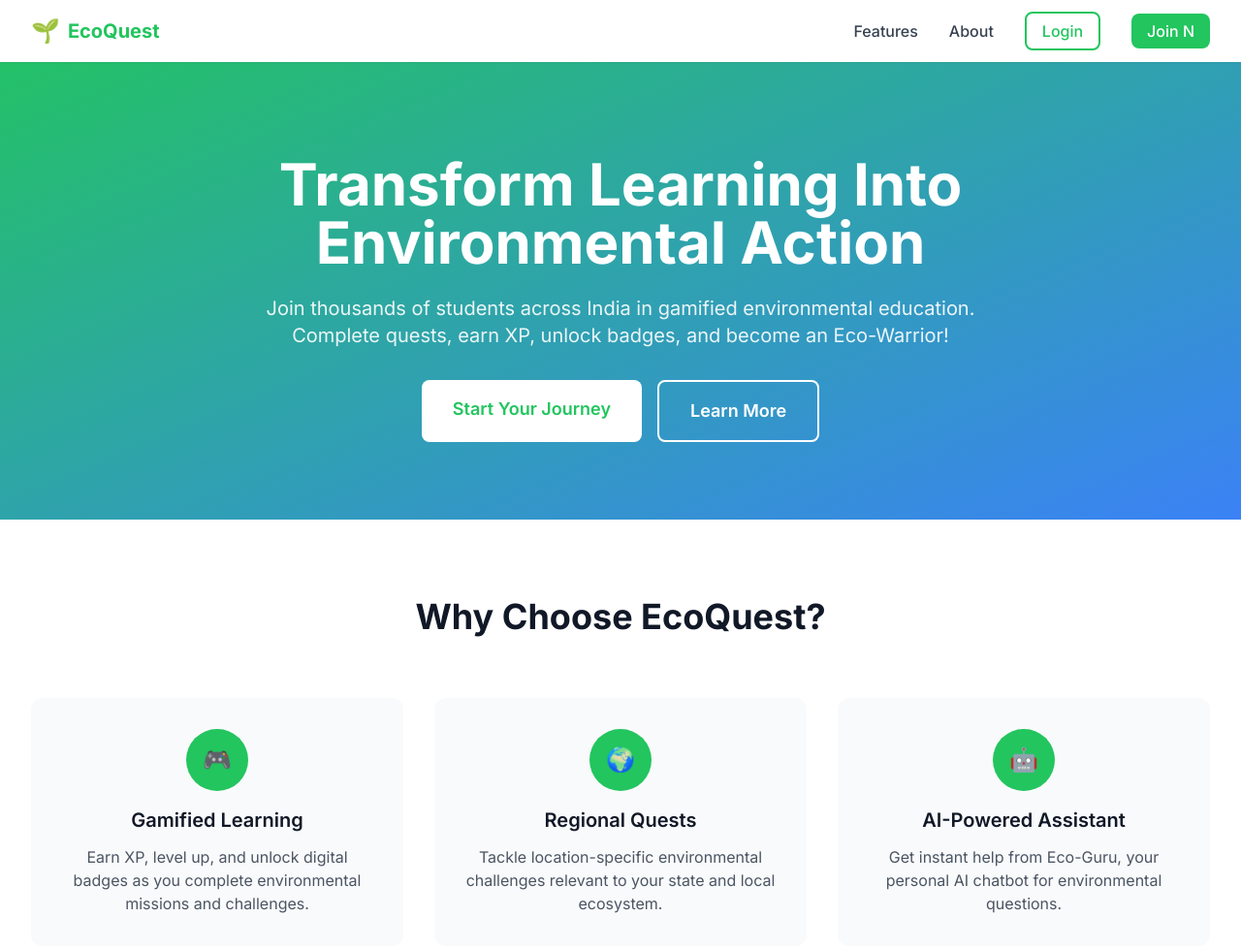
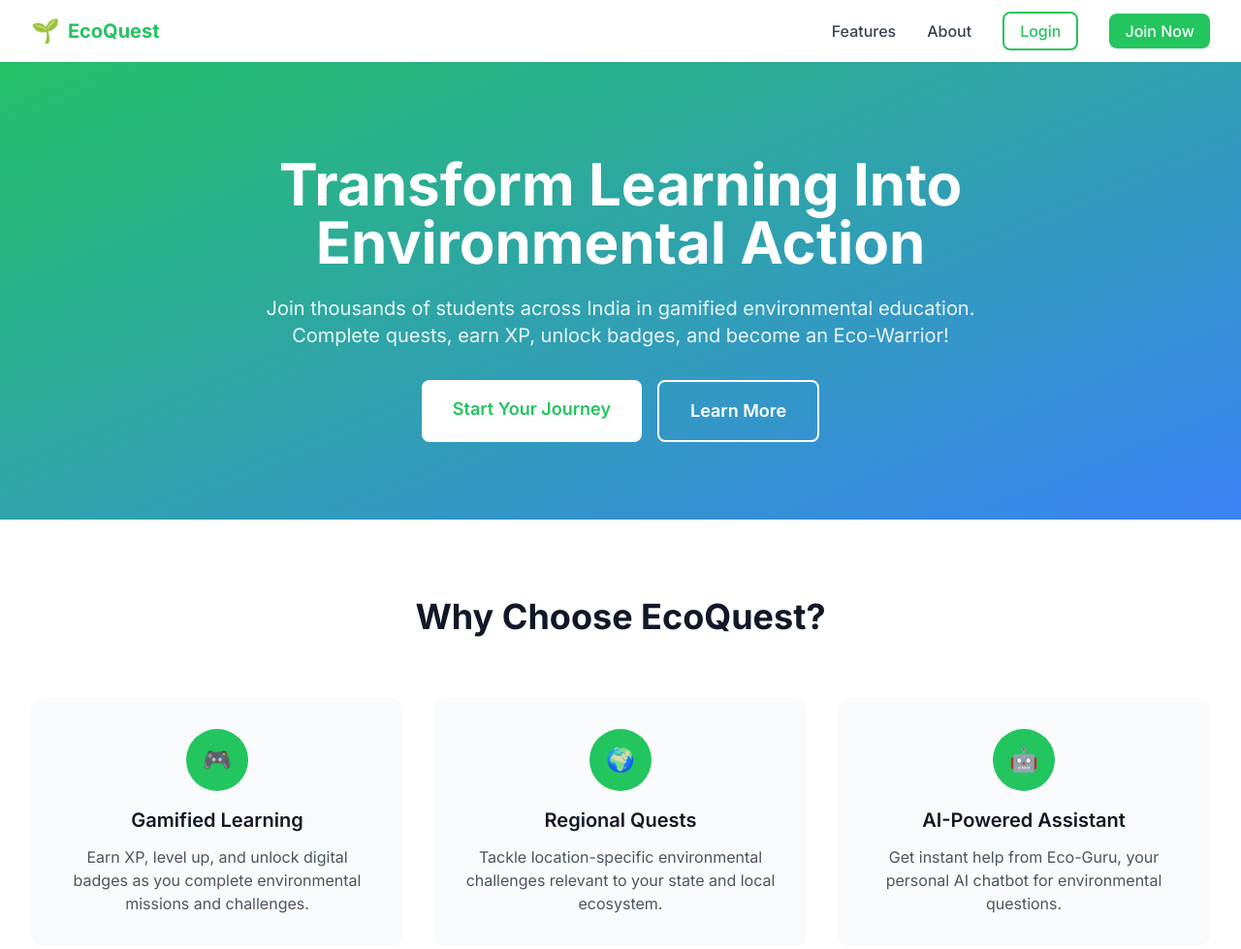
Before and after one commit to Elaxior/ecoquest, a website with bundled scripts: page index.html in a window 1280 px wide. Shown: the top 979 px of the page at 97% size. Built offline with nearby package versions, Linux system fonts and the light colour scheme; no server answers.

Commit message:
Update index.html
Fun ended

```diff
--- a/index.html
+++ b/index.html
@@ -39,7 +39,7 @@
                     <li><a href="#features" class="text-gray-700 hover:text-primary font-medium transition-colors">Features</a></li>
                     <li><a href="#about" class="text-gray-700 hover:text-primary font-medium transition-colors">About</a></li>
                     <li><a href="login.html" class="border-2 border-primary text-primary px-4 py-2 rounded-lg hover:bg-primary hover:text-white transition-all font-medium">Login</a></li>
-                    <li><a href="register.html" class="bg-primary text-white px-4 py-2 rounded-lg hover:bg-primary-dark transition-all font-medium">Join N</a></li>
+                    <li><a href="register.html" class="bg-primary text-white px-4 py-2 rounded-lg hover:bg-primary-dark transition-all font-medium">Join Now</a></li>
                 </ul>
 
                 <!-- Mobile menu button -->
```
